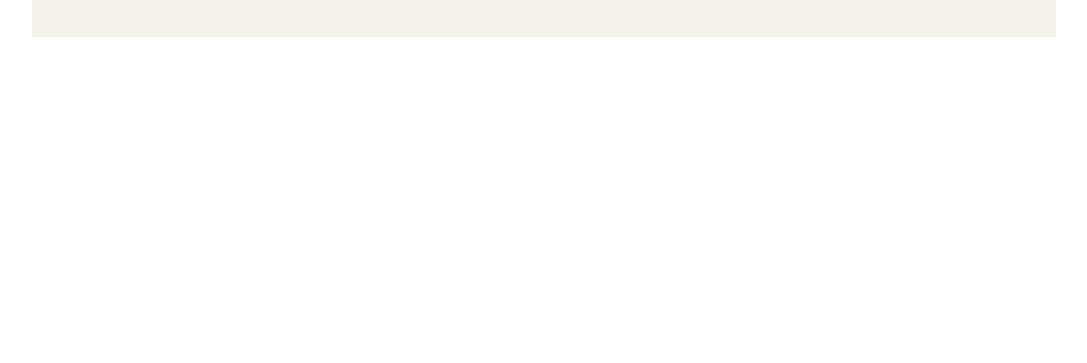
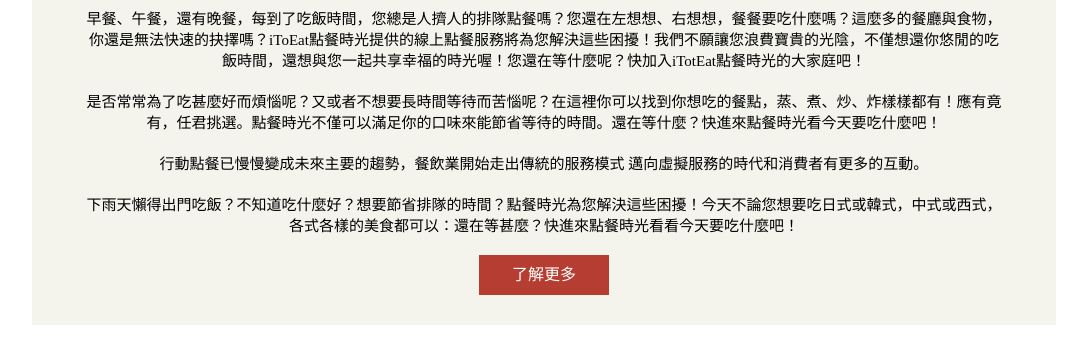
Before and after one commit to ckpleung1203/Ch05, a plain HTML site: page index.html in a window 1280 px wide. Shown: the part 387-750 px from the top of the page, without its empty margins (96-1183 px from the left). Drawn offline with Linux system fonts and the light colour scheme.

Commit message:
Add all text

```diff
--- a/css/style.css
+++ b/css/style.css
@@ -50,3 +50,19 @@ li a:hover {
     color: #B63D32;
     margin-bottom: 10px;
 }
+
+#content_in p{
+    font-size: 15px;
+    margin-bottom: 20px;
+}
+
+#content_in a{
+    display: block;
+    width: 130px;
+    height: 40px;
+    line-height: 40px;
+    margin: 0 auto;
+    text-decoration: none;
+    background-color: #B63D32;
+    color: #FFFFFF;
+}
--- a/index.html
+++ b/index.html
@@ -26,6 +26,19 @@
         <div id="content">
             <div id="content_in">
                 <h1>歡迎光臨 </h1>
+                <p>早餐、午餐，還有晚餐，每到了吃飯時間，您總是人擠人的排隊點餐嗎？您還在左想想、右想想，餐餐要吃什麼嗎？這麼多的餐廳與食物，你還是無法快速的抉擇嗎？iToEat點餐時光提供的線上點餐服務將為您解決這些困擾！我們不願讓您浪費寶貴的光陰，不僅想還你悠閒的吃飯時間，還想與您一起共享幸福的時光喔！您還在等什麼呢？快加入iTotEat點餐時光的大家庭吧！
+
+                </p>
+                <p>是否常常為了吃甚麼好而煩惱呢？又或者不想要長時間等待而苦惱呢？在這裡你可以找到你想吃的餐點，蒸、煮、炒、炸樣樣都有！應有竟有，任君挑選。點餐時光不僅可以滿足你的口味來能節省等待的時間。還在等什麼？快進來點餐時光看今天要吃什麼吧！
+
+                </p>
+                <p>行動點餐已慢慢變成未來主要的趨勢，餐飲業開始走出傳統的服務模式 邁向虛擬服務的時代和消費者有更多的互動。
+
+                </p>
+                <p>下雨天懶得出門吃飯？不知道吃什麼好？想要節省排隊的時間？點餐時光為您解決這些困擾！今天不論您想要吃日式或韓式，中式或西式，各式各樣的美食都可以：還在等甚麼？快進來點餐時光看看今天要吃什麼吧！
+
+                </p>
+                <a href="#"> 了解更多 </a>
             </div>
         <footer></footer>
     </div>
```
